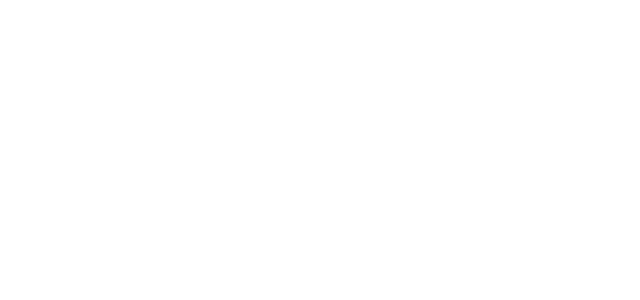
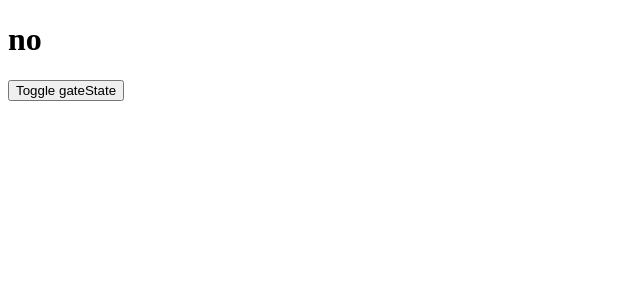
Before and after one commit to RockBacon9922/AccessPi, a Next.js app: page / in a window 1280 px wide. Shown: the top 300 px of the page, without its empty margins (0-640 px from the left). Built offline with nearby package versions, Linux system fonts and the light colour scheme.

Commit message:
Added State and content

```diff
--- a/pages/index.js
+++ b/pages/index.js
@@ -1,5 +1,16 @@
+import { useState } from "react";
 const Index = () => {
-	return <></>;
+	var [gateState, setGateState] = useState(false);
+	return (
+		<>
+			<span>
+				<h1>{gateState ? "yes" : "no"}</h1>
+				<button onClick={() => setGateState(!gateState)}>
+					Toggle gateState
+				</button>
+			</span>
+		</>
+	);
 };
 
 export default Index;
```
